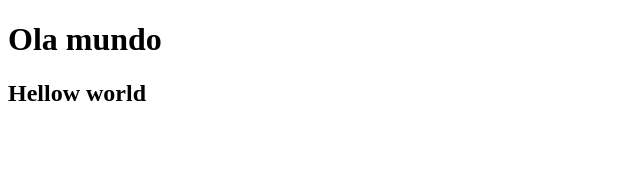
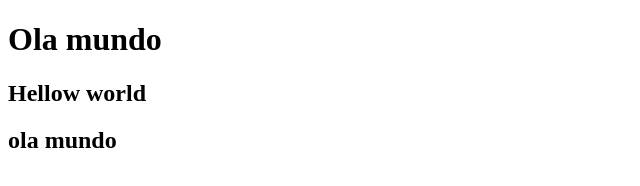
Before and after one commit to edskate/Project002, a plain HTML site: page index.html in a window 1280 px wide. Shown: the whole page, without its empty margins (0-640 px from the left). Drawn offline with Linux system fonts and the light colour scheme.

Commit message:
eu addicio index.html

```diff
--- a/index.html
+++ b/index.html
@@ -9,6 +9,7 @@
 <body>
     <h1>Ola mundo </h1>
     <h2>Hellow world</h2>
+    <h2>ola mundo </h2>
 
 </body>
 
```
